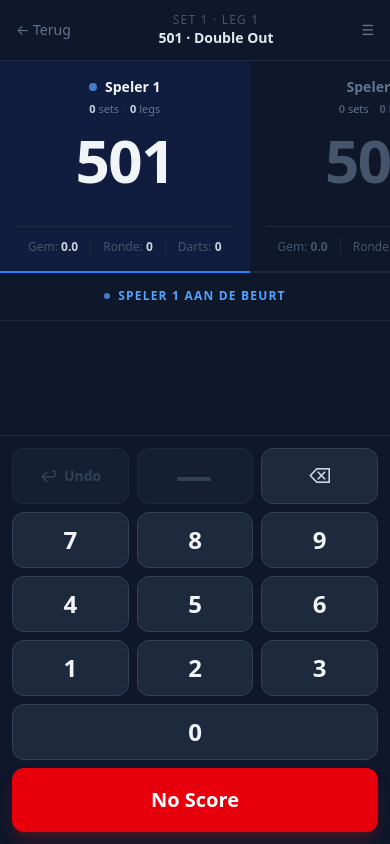
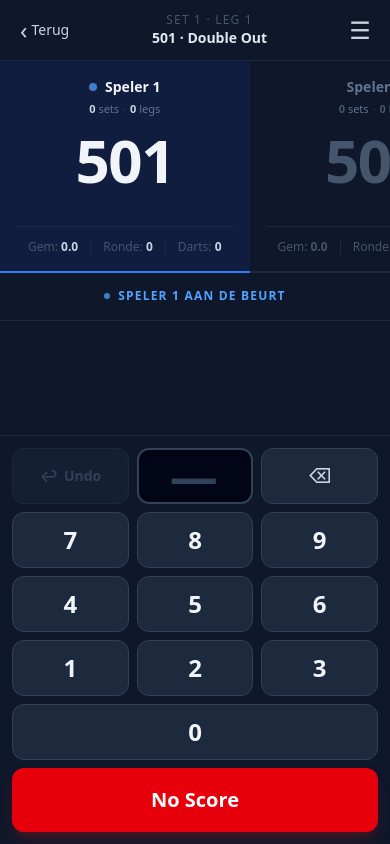
Before and after one commit to duukizaakbreedland/darts-app, a React (Vite) app: page /darts-app/game in a window 390 px wide. Shown: the top 844 px of the page. Built offline with nearby package versions, Linux system fonts and the light colour scheme.

Commit message:
UI: grotere terug/hamburger tap-targets + invoervak als verzonken display

```diff
--- a/src/components/Keypad.tsx
+++ b/src/components/Keypad.tsx
@@ -41,17 +41,17 @@ export function Keypad({ value, onChange, onConfirm, onNoScore, onUndo, canUndo,
           <span>Undo</span>
         </button>
 
-        <div className={`flex items-center justify-center rounded-xl border transition-colors ${
+        <div className={`flex items-center justify-center rounded-xl border-2 shadow-[inset_0_2px_6px_rgba(0,0,0,0.45)] transition-colors ${
           isBust
-            ? 'bg-red-900/20 border-red-700/40'
+            ? 'bg-red-950 border-red-600/60'
             : value
-            ? 'bg-slate-800 border-blue-700/40'
-            : 'bg-slate-800/50 border-slate-700/30'
+            ? 'bg-slate-950 border-blue-500/70'
+            : 'bg-slate-950 border-slate-700'
         }`}>
           {isBust ? (
-            <span className="text-base font-bold text-red-400 tracking-wide">BUST</span>
+            <span className="text-lg font-bold text-red-400 tracking-wide">BUST</span>
           ) : (
-            <span className={`text-4xl font-bold tracking-wider ${value ? 'text-slate-100' : 'text-slate-700'}`}>
+            <span className={`text-5xl font-bold tracking-wider ${value ? 'text-white' : 'text-slate-700'}`}>
               {value || '—'}
             </span>
           )}
--- a/src/screens/GameScreen.tsx
+++ b/src/screens/GameScreen.tsx
@@ -92,9 +92,13 @@ export function GameScreen() {
   return (
     <div className="flex flex-col h-svh bg-slate-900 pt-[env(safe-area-inset-top)]">
       {/* Header */}
-      <div className="flex items-center justify-between px-4 py-3 border-b border-slate-800">
-        <button onClick={() => navigate(-1)} className="text-slate-500 hover:text-slate-300 text-sm transition-colors">
-          ← Terug
+      <div className="flex items-center justify-between px-2 py-2 border-b border-slate-800">
+        <button
+          onClick={() => navigate(-1)}
+          className="flex items-center gap-1 h-11 px-3 rounded-lg text-slate-300 active:bg-slate-800 transition-colors"
+        >
+          <span className="text-2xl leading-none">‹</span>
+          <span className="text-sm font-medium">Terug</span>
         </button>
         <div className="text-center">
           <div className="text-xs text-slate-600 uppercase tracking-widest font-medium">
@@ -104,7 +108,7 @@ export function GameScreen() {
         </div>
         <button
           onClick={() => setShowHistory(true)}
-          className="text-slate-500 hover:text-slate-300 text-sm transition-colors"
+          className="w-11 h-11 flex items-center justify-center rounded-lg text-slate-300 text-2xl active:bg-slate-800 transition-colors"
         >
           ☰
         </button>
```
